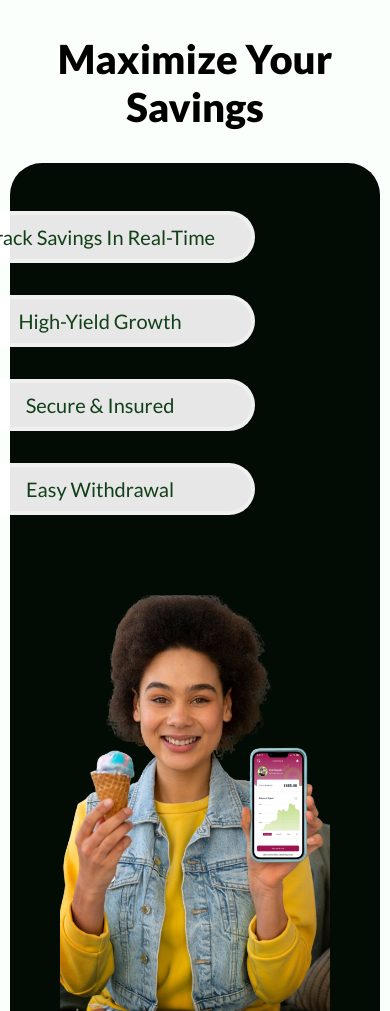
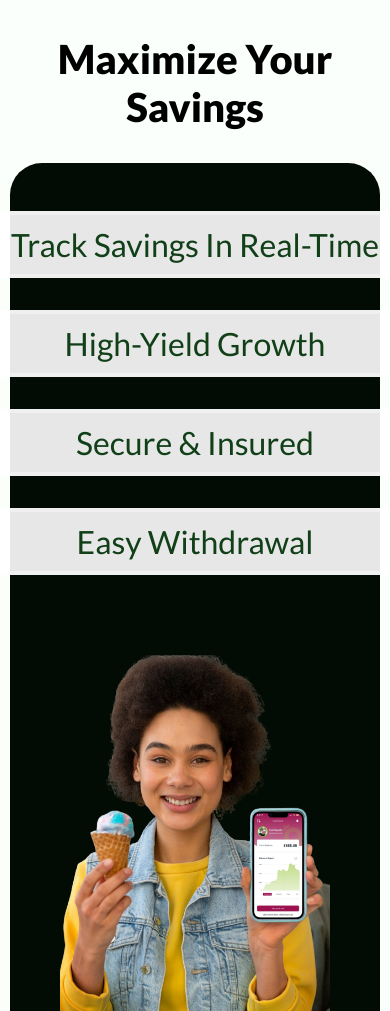
Before and after one commit to Kingerjay/radishplan, a plain HTML site: page index.html in a window 390 px wide. Shown: the part 3520-4531 px from the top of the page. Drawn offline with Linux system fonts and the light colour scheme.

Commit message:
max sectio

```diff
--- a/style.css
+++ b/style.css
@@ -1085,6 +1085,26 @@ input::placeholder {
     height: 450px;
   }
 
+  .max-flex1 p {
+    background-color: rgba(255, 255, 255, 0.9);
+    padding: 10px 32px;
+    border: 4px solid rgba(255, 255, 255, 0.4);
+    border-radius: 52px;
+    text-align: center;
+    font-family: "Lato", sans-serif;
+    font-size: 32px;
+    font-weight: 500;
+    color: rgba(17, 63, 24, 1);
+    width: 500px;
+    margin: 2rem 0;
+    transition: none;
+    cursor: pointer;
+  }
+
+  .max-flex1 p:hover {
+    margin: 0;
+  }
+
   /* Growing Section */
   .grow-grid {
     grid-template-columns: auto;
@@ -1117,11 +1137,11 @@ input::placeholder {
 
   /* Footer Section */
   .footer-subscribe input[type="text"] {
-    width: 80%;
+    width: 95%;
   }
 
   .footer-btn {
-    width: 100%;
+    width: 95%;
   }
 
   .footer-flex2 {
```
